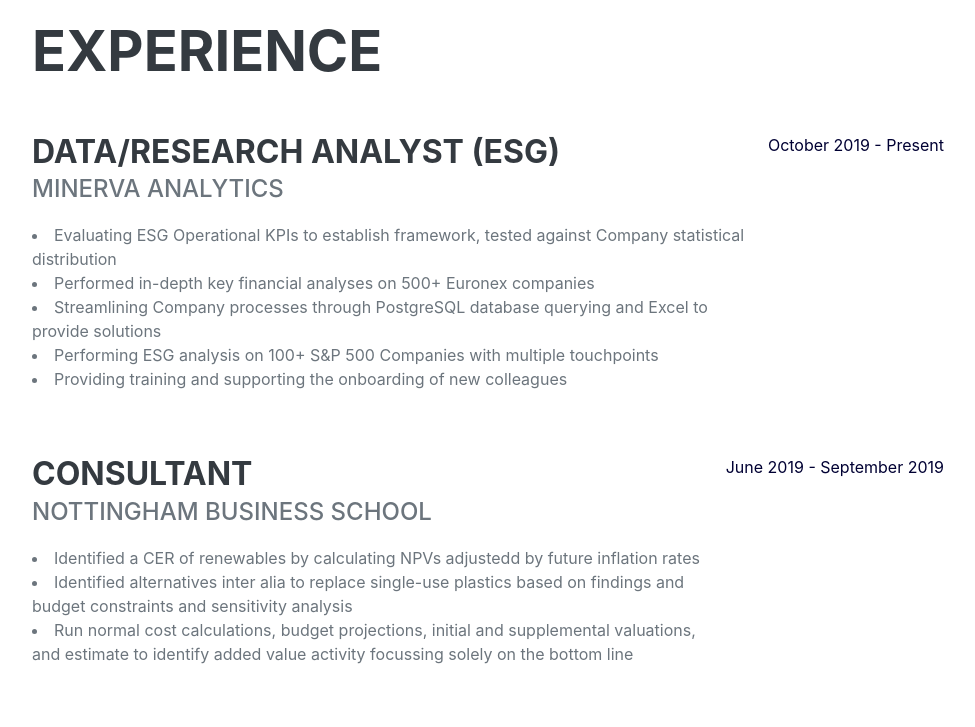
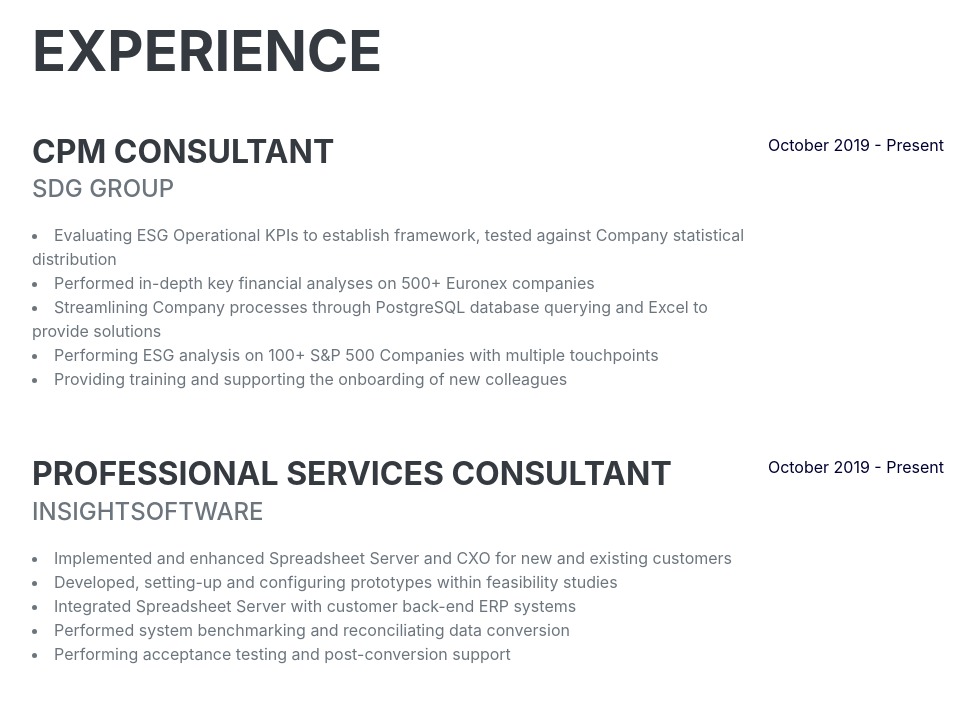
Before and after one commit to kwaku-f/resume, a plain HTML site: page index.html in a window 1280 px wide. Shown: the part 920-1647 px from the top of the page, without its empty margins (288-1263 px from the left). Drawn offline with nearby package versions, Linux system fonts and the light colour scheme; a web font is replaced by a local one.

Commit message:
Update index.html

```diff
--- a/index.html
+++ b/index.html
@@ -51,6 +51,24 @@
             <section class="resume-section" id="experience">
                 <div class="resume-section-content">
                     <h2 class="mb-5">Experience</h2>
+                    <div class="d-flex flex-column flex-md-row justify-content-between mb-5">
+                        <div class="flex-grow-1">
+                            <h3 class="mb-0">CPM Consultant</h3>
+                            <div class="subheading mb-3">SDG Group</div>
+                            <p><li>Evaluating ESG Operational KPIs to establish framework, tested against Company statistical distribution</li><li>Performed in-depth key financial analyses on 500+ Euronex companies</li><li>Streamlining Company processes through PostgreSQL database querying and Excel to provide solutions</li><li>Performing ESG analysis on 100+ S&P 500 Companies with multiple touchpoints</li>
+                           <li>Providing training and supporting the onboarding of new colleagues</li></p>
+                        </div>
+                        <div class="flex-shrink-0"><span class="text-primary">October 2019 - Present</span></div>
+                    </div>
+                    <div class="d-flex flex-column flex-md-row justify-content-between mb-5">
+                        <div class="flex-grow-1">
+                            <h3 class="mb-0">Professional Services Consultant</h3>
+                            <div class="subheading mb-3">insightsoftware</div>
+                            <p><li>Implemented and enhanced Spreadsheet Server and CXO for new and existing customers</li><li>Developed, setting-up and configuring prototypes within feasibility studies</li><li>Integrated Spreadsheet Server with customer back-end ERP systems</li><li>Performed system benchmarking and reconciliating data conversion</li>
+                           <li>Performing acceptance testing and post-conversion support</li></p>
+                        </div>
+                        <div class="flex-shrink-0"><span class="text-primary">October 2019 - Present</span></div>
+                    </div>
                     <div class="d-flex flex-column flex-md-row justify-content-between mb-5">
                         <div class="flex-grow-1">
                             <h3 class="mb-0">Data/Research Analyst (ESG)</h3>
@@ -146,7 +164,7 @@
                         <h4> HTML and CSS <span class="float-right">60%</span></h4>
                         <div class="progress mb-4"><div class="progress-bar" role="progressbar" style="width: 60%" aria-valuenow="60" aria-valuemin="0" aria-valuemax="100"></div></div>
 
-                        <h4> Python <span class="float-right">20%</span></h4>
+                        <h4> Python (Numpy and  Pandas)<span class="float-right">50%</span></h4>
                         <div class="progress mb-4"><div class="progress-bar bg-danger" role="progressbar" style="width: 20%" aria-valuenow="20" aria-valuemin="0" aria-valuemax="100"></div></div>
 
                         <h4> PowerBI <span class="float-right">20%</span></h4>
```
